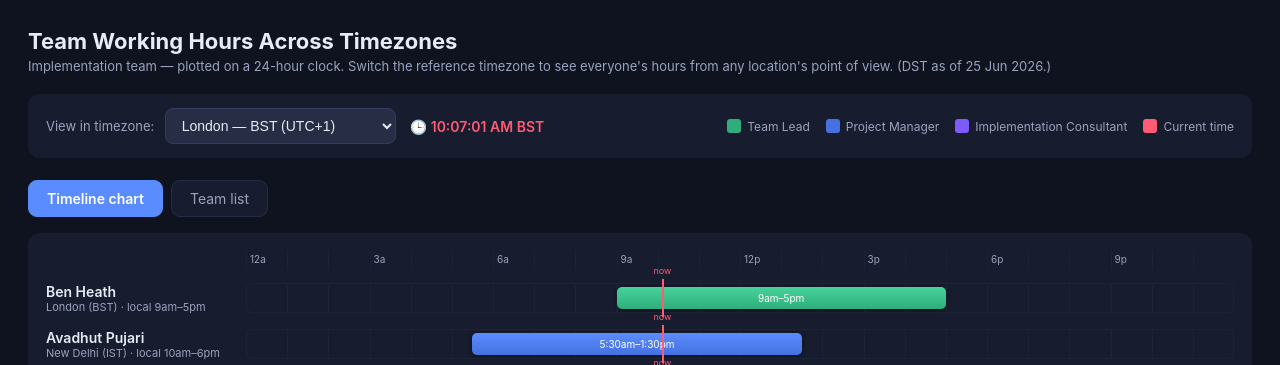
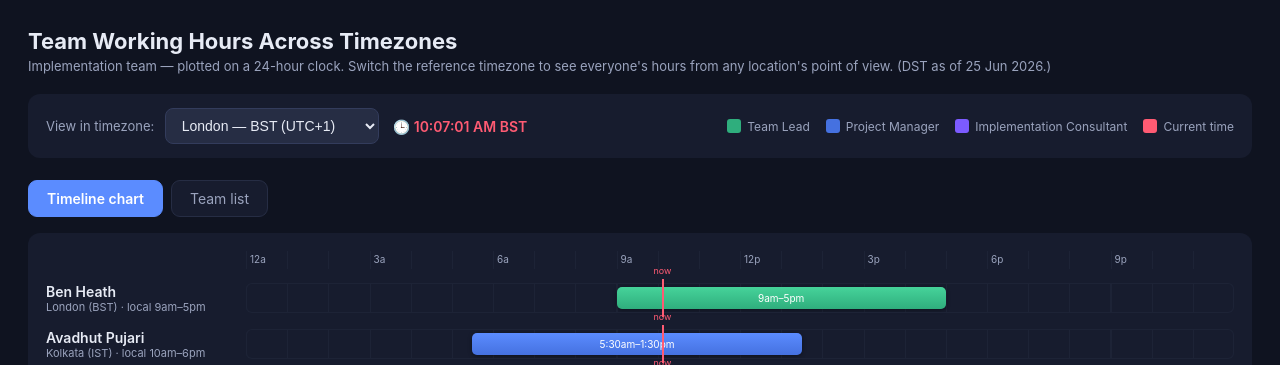
Before and after one commit to benheath-glitch/team-hours, a plain HTML site: page index.html in a window 1280 px wide. Shown: the top 365 px of the page. Drawn offline with Linux system fonts and the light colour scheme.

Commit message:
Add files via upload

```diff
--- a/index.html
+++ b/index.html
@@ -137,7 +137,7 @@
 // Each person: offset = hours ahead of UTC (June 2026). shifts in LOCAL decimal hours; values may exceed 24 to denote past-midnight.
 const TEAM = [
   { name:"Ben Heath",     role:"Team Lead",                 city:"London",     tzLabel:"BST",  offset:1,   shifts:[[9,17]],            self:true },
-  { name:"Avadhut Pujari",role:"Project Manager",           city:"New Delhi",  tzLabel:"IST",  offset:5.5, shifts:[[10,18]] },
+  { name:"Avadhut Pujari",role:"Project Manager",           city:"Kolkata",    tzLabel:"IST",  offset:5.5, shifts:[[10,18]] },
   { name:"Matt Neal",     role:"Project Manager",           city:"New York",   tzLabel:"EDT",  offset:-4,  shifts:[[6,10],[19,23]] },
   { name:"Uzair Fazal",   role:"Implementation Consultant", city:"Karachi",    tzLabel:"PKT",  offset:5,   shifts:[[16,24]] },
   { name:"Bryan Factor",  role:"Implementation Consultant", city:"Luzon",      tzLabel:"PHT",  offset:8,   shifts:[[10,14],[18,22]] },
@@ -148,7 +148,7 @@ const TEAM = [
 const ZONES = [
   { label:"London — BST (UTC+1)",      offset:1 },
   { label:"New York — EDT (UTC-4)",    offset:-4 },
-  { label:"New Delhi — IST (UTC+5:30)",offset:5.5 },
+  { label:"Kolkata — IST (UTC+5:30)",  offset:5.5 },
   { label:"Karachi — PKT (UTC+5)",     offset:5 },
   { label:"Luzon — PHT (UTC+8)",       offset:8 },
   { label:"UTC (UTC+0)",               offset:0 },
```
